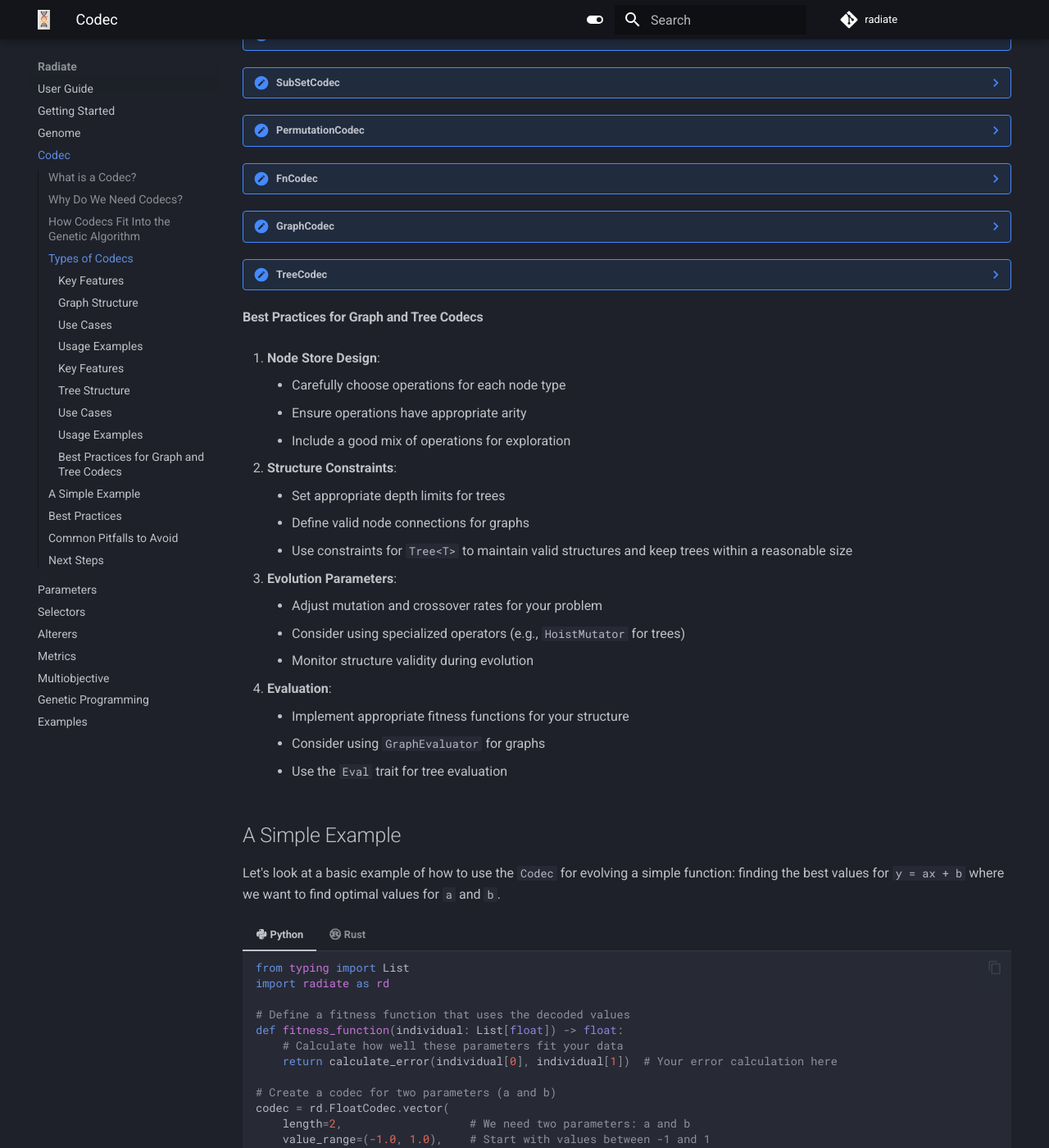
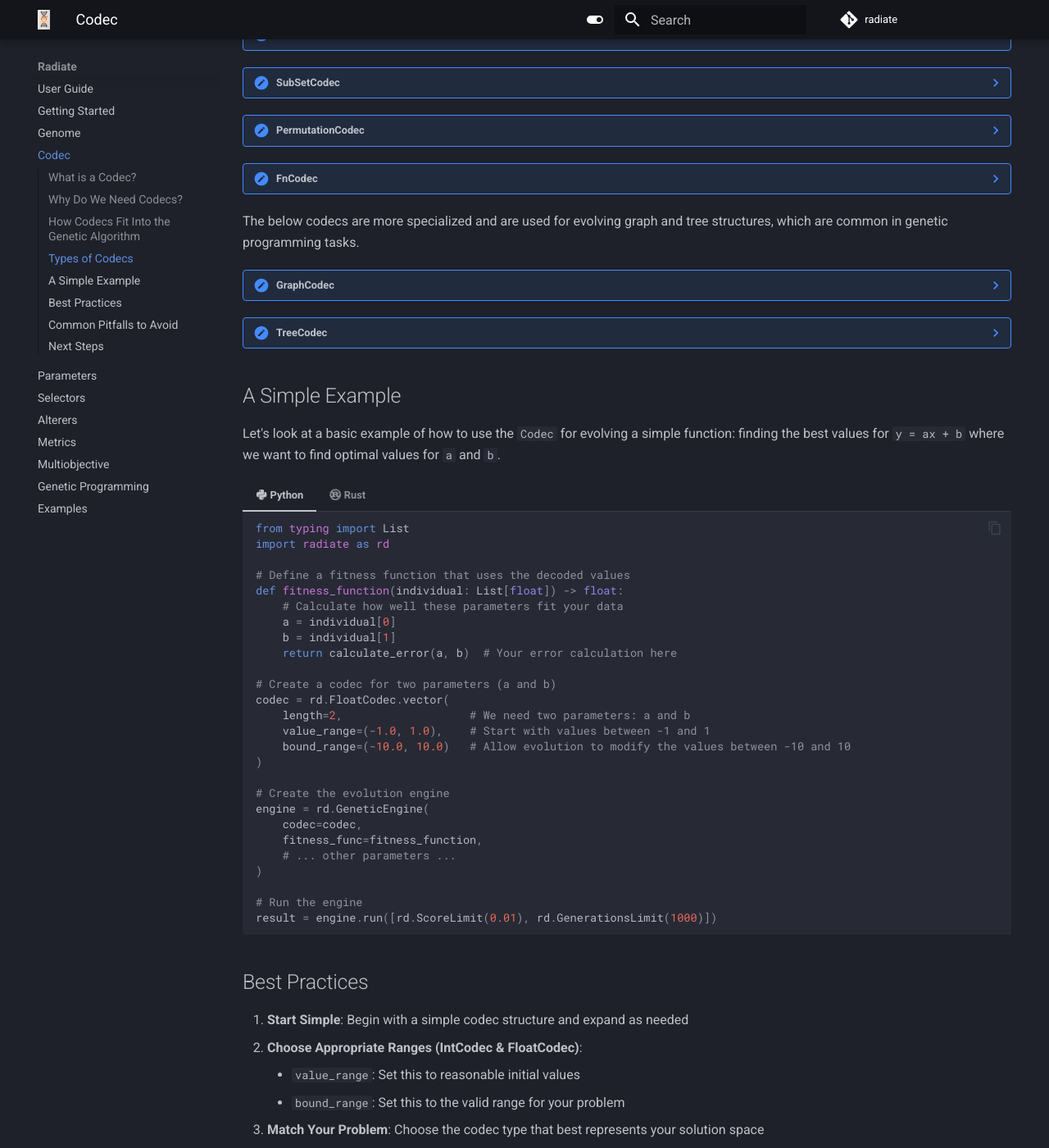
Before and after one commit to pkalivas/radiate, an MkDocs documentation site: the page built from docs/source/codec.md, in a window 1280 px wide and 1400 px high, scrolled down 1509 px. Shown: the whole window at 82% size. Built offline with MkDocs 1.6.1 and Material for MkDocs 9.7.7, drawn with Linux system fonts in a browser that asks for light colours; emoji names are drawn with the system emoji font; comment, search, counter and statistics services are not loaded.

Commit message:
docs again

````diff
--- a/docs/source/codec.md
+++ b/docs/source/codec.md
@@ -327,18 +327,19 @@ Radiate provides several codec types out of the box that should be able to cover
         let decoded: NQueens = codec.decode(&genotype);
         ```
 
-<!-- ### 6. GraphCodec -->
+The below codecs are more specialized and are used for evolving graph and tree structures, which are common in genetic programming tasks.
+
 ??? note "GraphCodec"
 
     The `GraphCodec` is used for evolving graph-based structures, particularly useful in neural network evolution and other graph-based genetic programming tasks. The codec itself can create both directed and recurrent graph structures. While the evolution of the graph can produce recurrent connections, cycles, and other complex structures. The codec simply provides a way to define a 'base' graph structure that can be evolved.
 
-    #### Key Features
+    <b>Key Features</b>
     - Supports directed and recurrent graph architectures
     - Handles input/output nodes and internal vertices & edges
     - Allows custom operations for different node types
     - Can be used for both feedforward and recurrent neural networks
 
-    #### Graph Structure
+    <b>Graph Structure</b>
     The `GraphCodec` creates a graph with:
 
     - Input nodes: Receive external input
@@ -346,13 +347,14 @@ Radiate provides several codec types out of the box that should be able to cover
     - Vertex nodes: Internal nodes that perform operations
     - Edges: Connections between nodes
 
-    #### Use Cases
+    <b>Use Cases</b>
+
     - Neural network evolution
     - Complex function optimization
     - Recurrent network structures
     - Any problem that can be represented as a graph
 
-    #### Usage Examples
+    <b>Usage Examples</b>
 
     === ":fontawesome-brands-python: Python"
 
@@ -418,28 +420,29 @@ Radiate provides several codec types out of the box that should be able to cover
 
     The `TreeCodec` is used for evolving tree-based structures, which are fundamental in genetic programming. It's particularly useful for evolving mathematical expressions, program syntax trees, and decision trees.
 
-    #### Key Features
+    <b>Key Features</b>
+
     - Supports single and multi-root tree structures
     - Maintains tree validity during evolution
     - Allows custom constraints on tree structure
     - Preserves tree depth and node relationships
 
-    #### Tree Structure
-
+    <b>Tree Structure</b>
     The tree codec creates a tree with:
 
     - Root nodes: Starting points of the tree
     - Vertex nodes: Internal nodes that perform operations
     - Leaf nodes: Terminal nodes with constant values or variables
 
-    #### Use Cases
+    <b>Use Cases</b>
+
     - Mathematical expression evolution
     - Program synthesis
     - Decision tree evolution
     - Symbolic regression
     - Any problem that can be represented as a tree structure
 
-    #### Usage Examples
+    <b>Usage Examples</b>
 
     === ":fontawesome-brands-python: Python"
 
@@ -503,28 +506,6 @@ Radiate provides several codec types out of the box that should be able to cover
         let codec = codec.with_constraint(|node| node.height() <= 3);
         ```
 
-#### Best Practices for Graph and Tree Codecs
-
-1. **Node Store Design**:
-    - Carefully choose operations for each node type
-    - Ensure operations have appropriate arity
-    - Include a good mix of operations for exploration
-
-2. **Structure Constraints**:
-    - Set appropriate depth limits for trees
-    - Define valid node connections for graphs
-    - Use constraints for `Tree<T>` to maintain valid structures and keep trees within a reasonable size
-
-3. **Evolution Parameters**:
-    - Adjust mutation and crossover rates for your problem
-    - Consider using specialized operators (e.g., `HoistMutator` for trees)
-    - Monitor structure validity during evolution
-
-4. **Evaluation**:
-    - Implement appropriate fitness functions for your structure
-    - Consider using `GraphEvaluator` for graphs
-    - Use the `Eval` trait for tree evaluation
-
 <!--
 #### Example: Symbolic Regression with TreeCodec
 
@@ -580,7 +561,9 @@ Let's look at a basic example of how to use the `Codec` for evolving a simple fu
     # Define a fitness function that uses the decoded values
     def fitness_function(individual: List[float]) -> float:
         # Calculate how well these parameters fit your data
-        return calculate_error(individual[0], individual[1])  # Your error calculation here
+        a = individual[0]
+        b = individual[1]
+        return calculate_error(a, b)  # Your error calculation here
 
     # Create a codec for two parameters (a and b)
     codec = rd.FloatCodec.vector(
````
Also changed, not shown: other parts of docs/source/codec.md (+3 -1 lines).
